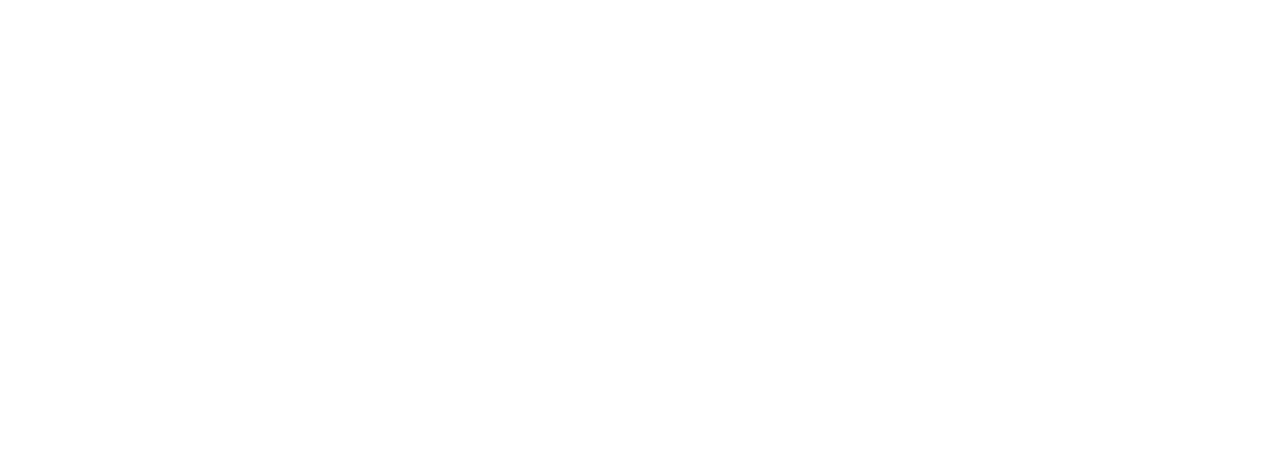
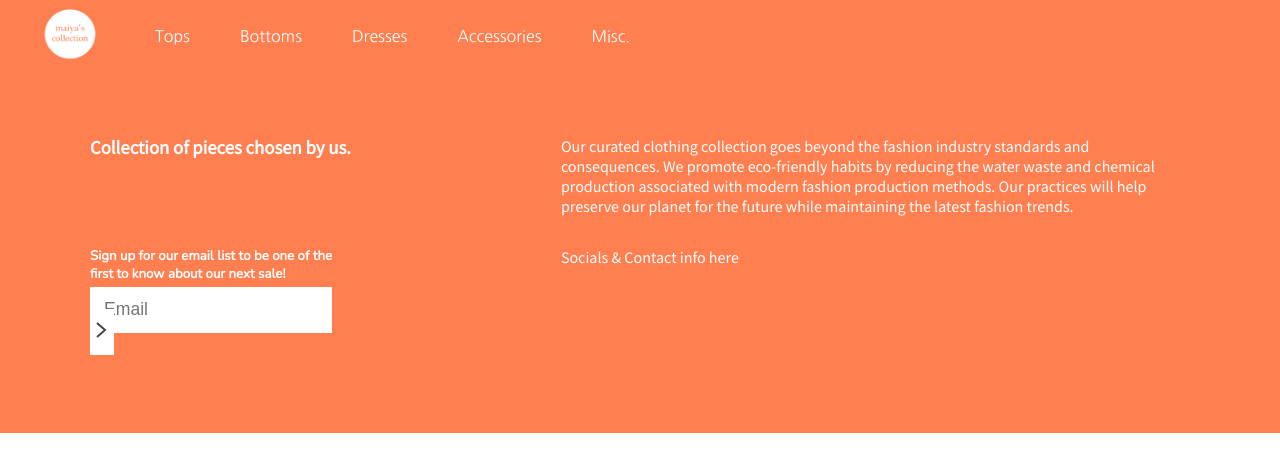
Before and after one commit to LiemKN/maiyasco, a plain HTML site: page pages/misc.html in a window 1280 px wide. Drawn offline with nearby package versions, Linux system fonts and the light colour scheme.

Commit message:
more pages added, but for from complete

```diff
--- a/pages/accessories.html
+++ b/pages/accessories.html
@@ -0,0 +1,58 @@
+<!DOCTYPE html>
+<html lang="en">
+
+<head>
+  <meta charset="UTF-8">
+  <meta name="viewport" content="width=device-width, initial-scale=1.0">
+  <link
+    href="https://fonts.googleapis.com/css2?family=Lora&family=Nanum+Gothic&family=Nunito&family=Oswald&family=Source+Sans+Pro&display=swap"
+    rel="stylesheet">
+  <link rel="stylesheet" href="../css/shared.css">
+  <link rel="stylesheet" href="../css/accessories.css">
+  <link rel="icon" href="../images/logo.jpg">
+  <title>Accessories</title>
+</head>
+
+<body>
+  <header>
+    <nav>
+      <a href="../index.html" class="logo">
+        <img src="../images/logo.jpg" alt="logo">
+      </a>
+      <a href="../pages/tops.html">Tops</a>
+      <a href="../pages/bottoms.html">Bottoms</a>
+      <a href="../pages/dresses.html">Dresses</a>
+      <a href="../pages/accessories.html">Accessories</a>
+      <a href="../pages/misc.html">Misc.</a>
+    </nav>
+  </header>
+
+  <main>
+
+  </main>
+
+  <footer>
+    <h3>Collection of pieces chosen by us.</h3>
+    <div id="mailing-form">
+      <h5>Sign up for our email list to be one of the first to know about our next sale!</h5>
+      <label>
+        <input type="text" placeholder="Email">
+        <button type="submit">
+          <svg width="11" height="16" viewBox="0 0 11 16" fill="none" xmlns="http://www.w3.org/2000/svg">
+            <path d="M1 15L9 8L0.999998 1" stroke="#444444" stroke-width="2"></path>
+          </svg>
+        </button>
+      </label>
+    </div>
+    <p>Our curated clothing collection goes beyond the fashion industry standards and consequences. We promote
+      eco-friendly habits by reducing the water waste and chemical production associated with modern fashion production
+      methods. Our practices will help preserve our planet for the future while maintaining the latest fashion trends.
+    </p>
+    <div id="socials">
+      <p>Socials & Contact info here</p>
+    </div>
+  </footer>
+
+</body>
+
+</html>
--- a/pages/misc.html
+++ b/pages/misc.html
@@ -0,0 +1,58 @@
+<!DOCTYPE html>
+<html lang="en">
+
+<head>
+  <meta charset="UTF-8">
+  <meta name="viewport" content="width=device-width, initial-scale=1.0">
+  <link
+    href="https://fonts.googleapis.com/css2?family=Lora&family=Nanum+Gothic&family=Nunito&family=Oswald&family=Source+Sans+Pro&display=swap"
+    rel="stylesheet">
+  <link rel="stylesheet" href="../css/shared.css">
+  <link rel="stylesheet" href="../css/misc.css">
+  <link rel="icon" href="../images/logo.jpg">
+  <title>Misc</title>
+</head>
+
+<body>
+  <header>
+    <nav>
+      <a href="../index.html" class="logo">
+        <img src="../images/logo.jpg" alt="logo">
+      </a>
+      <a href="../pages/tops.html">Tops</a>
+      <a href="../pages/bottoms.html">Bottoms</a>
+      <a href="../pages/dresses.html">Dresses</a>
+      <a href="../pages/accessories.html">Accessories</a>
+      <a href="../pages/misc.html">Misc.</a>
+    </nav>
+  </header>
+
+  <main>
+
+  </main>
+
+  <footer>
+    <h3>Collection of pieces chosen by us.</h3>
+    <div id="mailing-form">
+      <h5>Sign up for our email list to be one of the first to know about our next sale!</h5>
+      <label>
+        <input type="text" placeholder="Email">
+        <button type="submit">
+          <svg width="11" height="16" viewBox="0 0 11 16" fill="none" xmlns="http://www.w3.org/2000/svg">
+            <path d="M1 15L9 8L0.999998 1" stroke="#444444" stroke-width="2"></path>
+          </svg>
+        </button>
+      </label>
+    </div>
+    <p>Our curated clothing collection goes beyond the fashion industry standards and consequences. We promote
+      eco-friendly habits by reducing the water waste and chemical production associated with modern fashion production
+      methods. Our practices will help preserve our planet for the future while maintaining the latest fashion trends.
+    </p>
+    <div id="socials">
+      <p>Socials & Contact info here</p>
+    </div>
+  </footer>
+
+</body>
+
+</html>
```
Also changed, not shown: index.html (+1 -1 lines), pages/bottoms.html (+58 -0 lines), pages/dresses.html (+58 -0 lines), pages/tops.html (+13 -12 lines), css/accessories.css (added), css/bottoms.css (added), css/dresses.css (added), css/misc.css (added).
